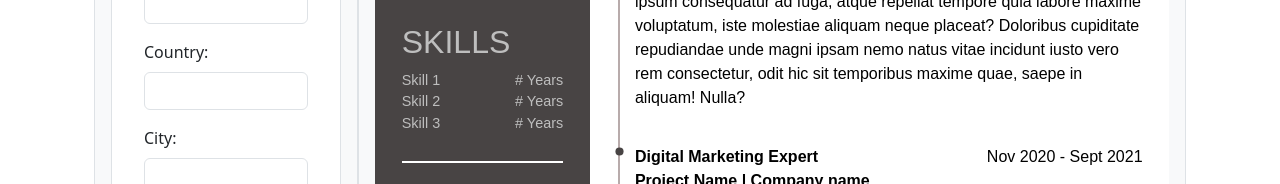
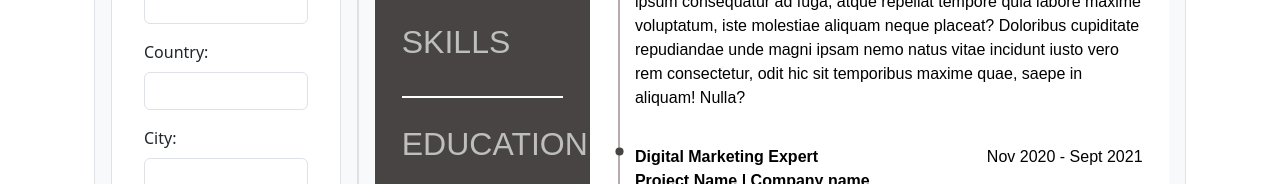
Before and after one commit to MwVc/cv-application, a React (Vite) app: page / in a window 1280 px wide. Shown: the part 550-734 px from the top of the page. Built offline with nearby package versions, Linux system fonts and the light colour scheme.

Commit message:
Add dynamic rendering of submitted skills and experience with proper conditional text for singular/plural years

```diff
--- a/src/components/Resume/Resume.jsx
+++ b/src/components/Resume/Resume.jsx
@@ -6,6 +6,7 @@ export default function Resume({
   submittedEducationalExperience,
   submittedPracticalExperience,
 }) {
+  console.log(submittedPracticalExperience);
   return (
     <div className="page" data-size="A4">
       <div className="box">
@@ -45,33 +46,23 @@ export default function Resume({
             <div className="item bottom-line-separator">
               <h2>SKILLS</h2>
               <div className="small-text">
-                <div className="skill">
-                  <div>
-                    <span>Skill 1</span>
-                  </div>
-                  <div className="years-of-experience">
-                    <span className="align-right">#</span>
-                    <span className="align-left">Years</span>
-                  </div>
-                </div>
-                <div className="skill">
-                  <div>
-                    <span>Skill 2</span>
-                  </div>
-                  <div className="years-of-experience">
-                    <span className="align-right">#</span>
-                    <span className="align-left">Years</span>
-                  </div>
-                </div>
-                <div className="skill">
-                  <div>
-                    <span>Skill 3</span>
-                  </div>
-                  <div className="years-of-experience">
-                    <span className="align-right">#</span>
-                    <span className="align-left">Years</span>
-                  </div>
-                </div>
+                {submittedPracticalExperience.map((object, index) => {
+                  return (
+                    <div className="skill" id={index}>
+                      <div>
+                        <span>{object.skill}</span>
+                      </div>
+                      <div className="years-of-experience">
+                        <span className="align-right">
+                          {object.yearsOfExperience}
+                        </span>
+                        <span className="align-left">
+                          {object.yearsOfExperience > 1 ? "Years" : "Year"}
+                        </span>
+                      </div>
+                    </div>
+                  );
+                })}
               </div>
             </div>
             <div className="item">
```
